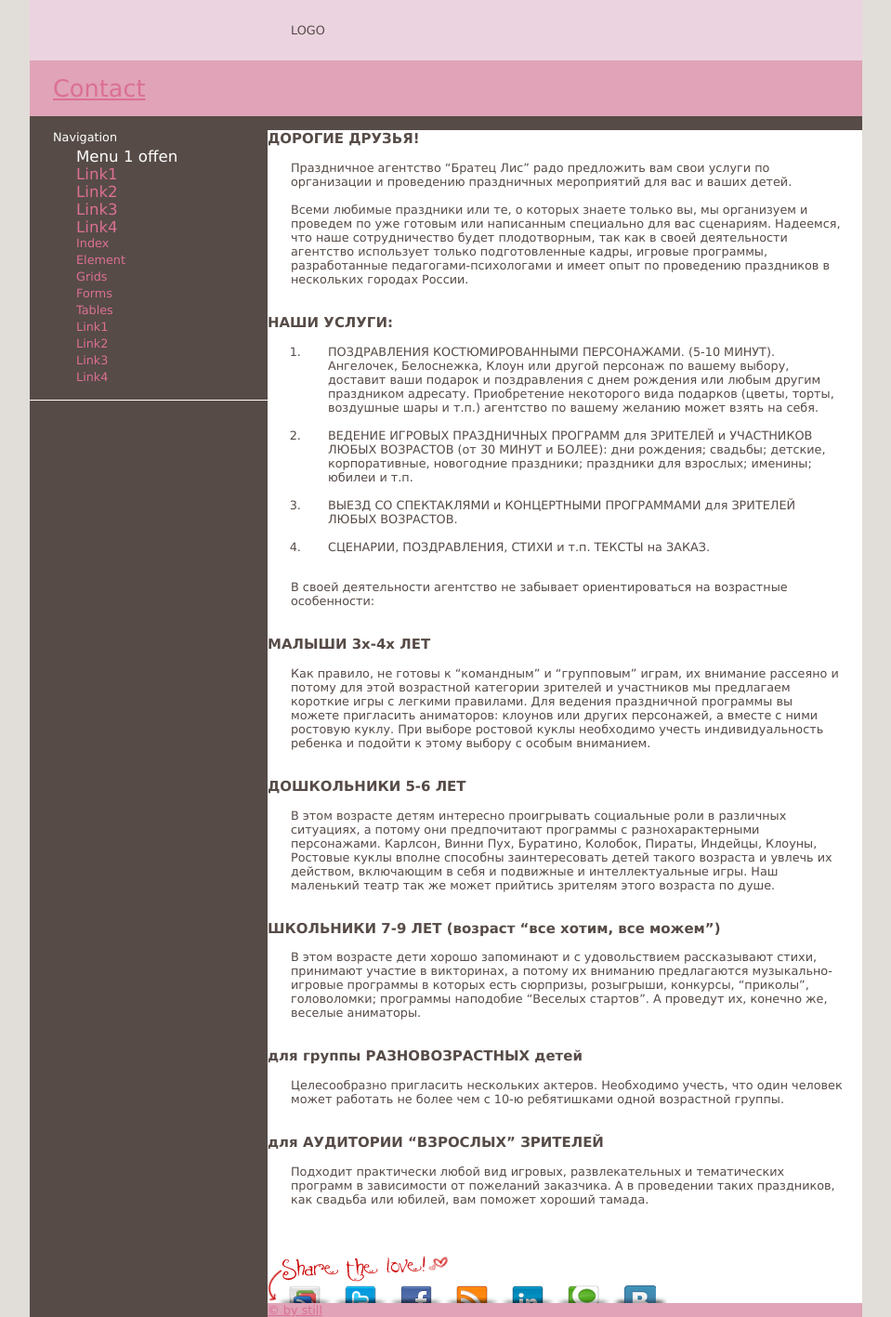
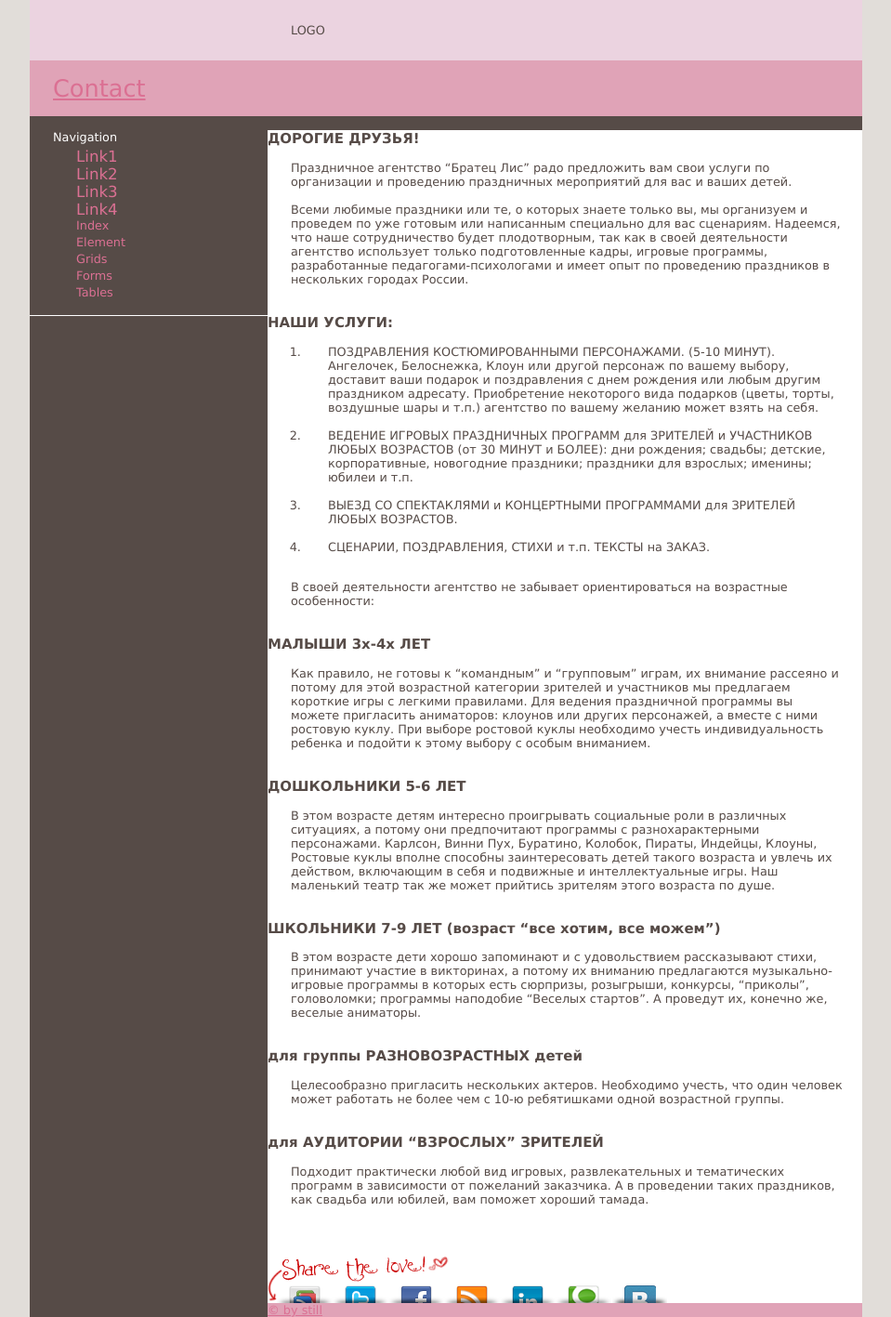
Before and after one commit to bratetslis/Site, a Jekyll site: the page built from testpage3.md, in a window 1280 px wide. Shown: the whole page at 93% size, without its empty margins (160-1119 px from the left). Built offline with Jekyll 4.4.1, drawn with Linux system fonts in a browser that asks for light colours.

Commit message:
Type3: Include Sidebar

```diff
--- a/_includes/sidebar-right.html
+++ b/_includes/sidebar-right.html
@@ -2,7 +2,7 @@
 <a href="../testingpage">Link2</a></br>
 <a href="../testingpage">Link3</a></br>
 <a href="../testingpage">Link4</a></br>
-<li {% if page.nav == 'index' %} class="selected"{% endif %}><a href="../testpage3">Index</a></li>
+<li {% if page.nav == 'index' %} class="selected"{% endif %}><a href="../testpage3/">Index</a></li>
 <li {% if page.nav == 'element' %} class="selected"{% endif %}><a href="element.html">Element</a></li>
 <li {% if page.nav == 'grid' %} class="selected"{% endif %}><a href="grid.html">Grids</a></li>
 <li {% if page.nav == 'form' %} class="selected"{% endif %}><a href="form.html">Forms</a></li>
--- a/_layouts/type3.html
+++ b/_layouts/type3.html
@@ -120,14 +120,9 @@ div.sexy-bookmarks ul.socials a:hover{background-color:transparent !important}
 	<div id="left">
 		<ul class="borderbottom">
 			<li>Navigation</li>
-			<li><a href="{{ site.url }}{{ page.url }}" class="selected">Menu 1 offen</a>
+			<li>
 				<ul>
 					{% include sidebar-right.html %}
-
-					<li><a href="{{ site.url }}{{ page.url }}">Link1</a></li>
-					<li><a href="{{ site.url }}{{ page.url }}">Link2</a></li>
-					<li><a href="{{ site.url }}{{ page.url }}">Link3</a></li>
-					<li><a href="{{ site.url }}{{ page.url }}">Link4</a></li>
 				</ul>
 			</li>
 		</ul><br>
```
